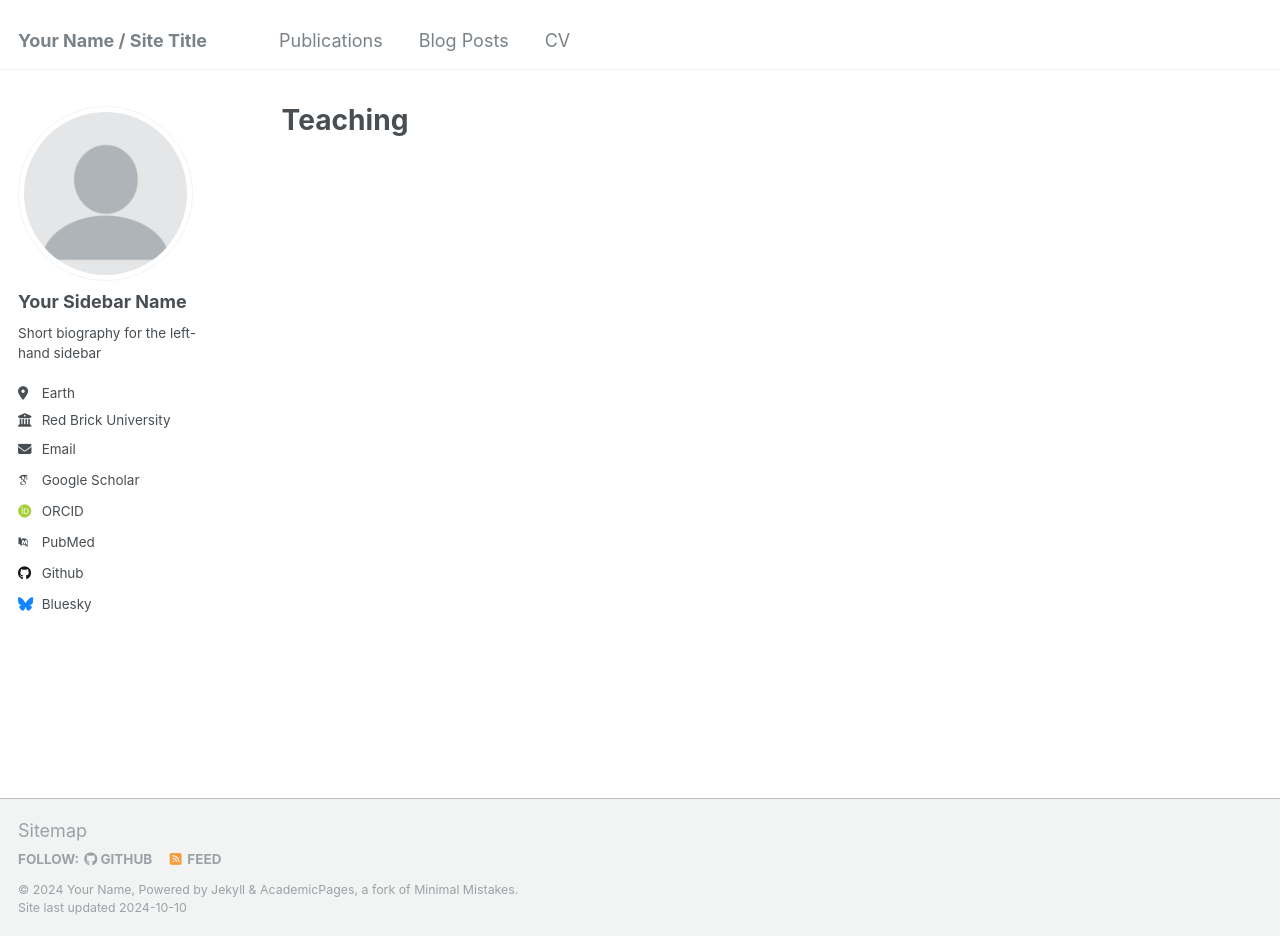
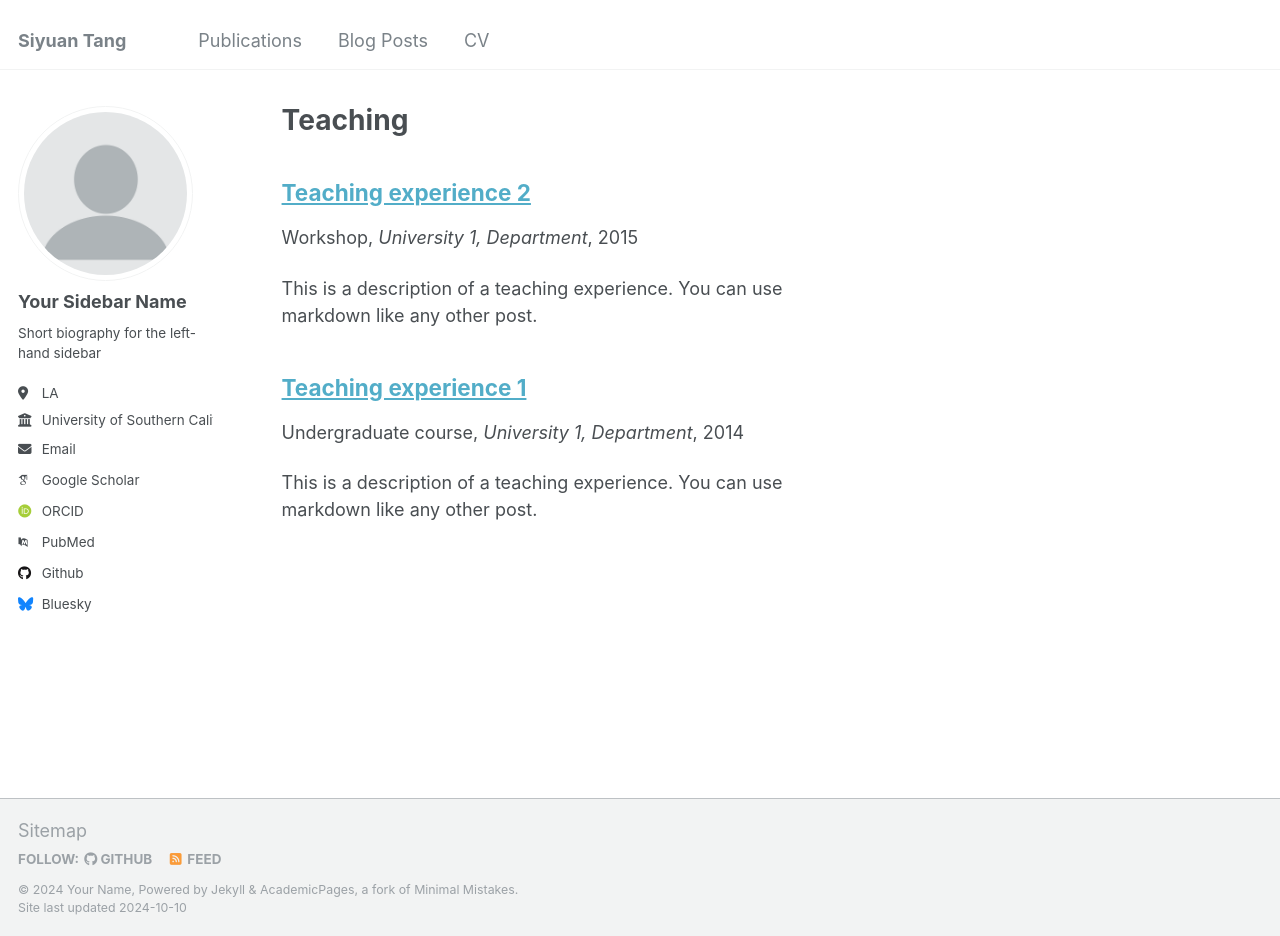
Before and after one commit to siyuan5/siyuan5.github.io, a Jekyll site: the page built from _pages/teaching.html, in a window 1280 px wide and 936 px high. Built offline with Jekyll 4.4.1, drawn with Linux system fonts in a browser that asks for light colours; some web fonts are replaced.

Commit message:
adjust config file

```diff
--- a/_config.yml
+++ b/_config.yml
@@ -8,11 +8,11 @@
 
 # Basic Site Settings
 locale                   : "en-US"
-title                    : "Your Name / Site Title"
+title                    : "Siyuan Tang"
 title_separator          : "-"
 name                     : &name "Your Name"
 description              : &description "personal description"
-url                      : https://academicpages.github.io # the base hostname & protocol for your site e.g. "https://mmistakes.github.io"
+url                      : https://siyuan5.github.io # the base hostname & protocol for your site e.g. "https://mmistakes.github.io"
 baseurl                  : "" # the subpath of your site, e.g. "/blog"
 repository               : "academicpages/academicpages.github.io"
 
@@ -25,10 +25,10 @@ author:
   name             : "Your Sidebar Name"
   pronouns         : # example: "she/her"
   bio              : "Short biography for the left-hand sidebar"
-  location         : "Earth"
-  employer         : "Red Brick University"
+  location         : "LA"
+  employer         : "University of Southern California"
   uri              : # URL
-  email            : "none@example.org"
+  email            : "siyuanta5@example.org"
 
   # Academic websites
   arxiv            : # URL - Update with the correct link to your profile
@@ -43,7 +43,7 @@ author:
   bitbucket        : # Username - Update with your username on the site
   codepen          : # Username
   dribbble         : # Username
-  github           : "academicpages"
+  github           : "siyuan5.github.com"
   kaggle           : # Username
   stackoverflow    : # User number or user number and name (i.e., use "1" or "1/jeff-atwood")
 
--- /dev/null
+++ b/_teaching/2014-spring-teaching-1.md
@@ -0,0 +1,20 @@
+---
+title: "Teaching experience 1"
+collection: teaching
+type: "Undergraduate course"
+permalink: /teaching/2014-spring-teaching-1
+venue: "University 1, Department"
+date: 2014-01-01
+location: "City, Country"
+---
+
+This is a description of a teaching experience. You can use markdown like any other post.
+
+Heading 1
+======
+
+Heading 2
+======
+
+Heading 3
+======
--- /dev/null
+++ b/_teaching/2015-spring-teaching-2.md
@@ -0,0 +1,20 @@
+---
+title: "Teaching experience 2"
+collection: teaching
+type: "Workshop"
+permalink: /teaching/2015-spring-teaching-1
+venue: "University 1, Department"
+date: 2015-01-01
+location: "City, Country"
+---
+
+This is a description of a teaching experience. You can use markdown like any other post.
+
+Heading 1
+======
+
+Heading 2
+======
+
+Heading 3
+======
```
Also changed, not shown: 1 other file.
